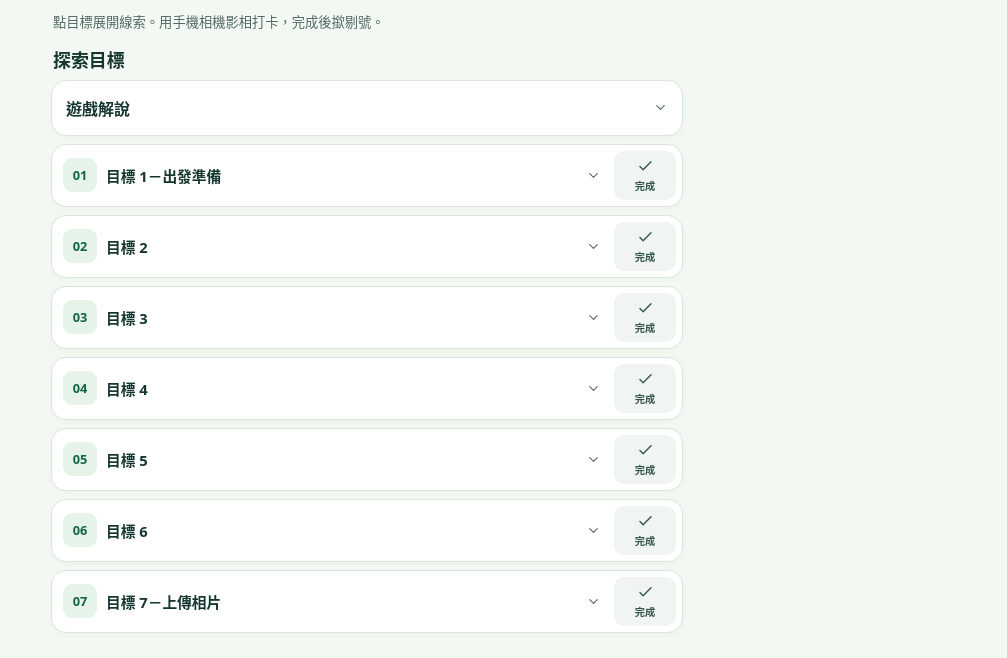
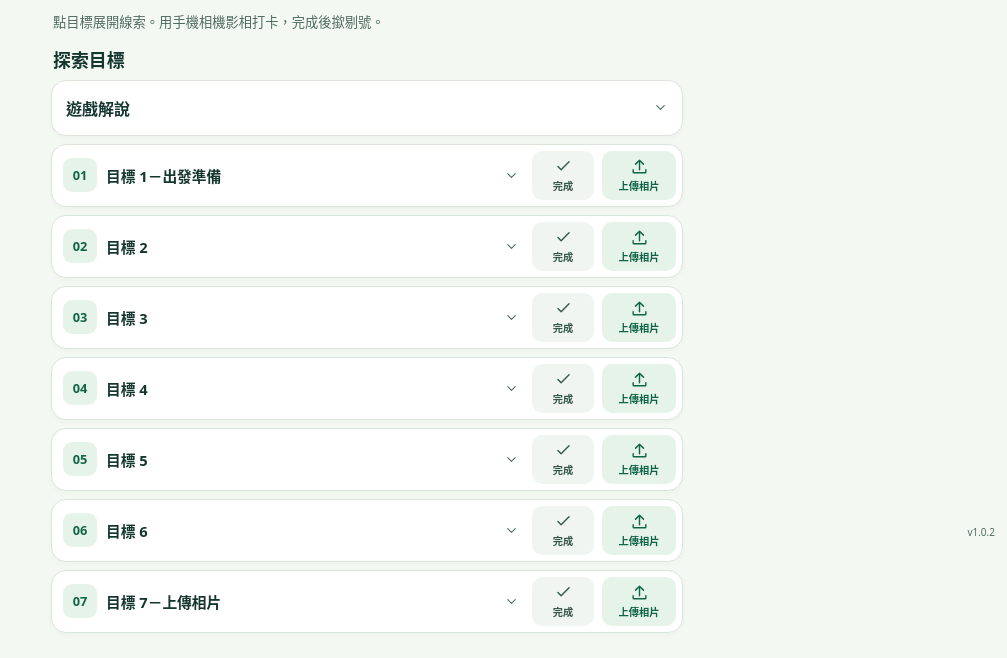
Before and after one commit to cokcok1/funday, a plain HTML site: page 1.html in a window 1280 px wide. Shown: the part 254-912 px from the top of the page, without its empty margins (273-1280 px from the left). Drawn offline with Linux system fonts and the light colour scheme.

Commit message:
Add files via upload

```diff
--- a/1.html
+++ b/1.html
@@ -34,7 +34,7 @@ h2{margin:0;font-size:1.12rem}
 .list{display:grid;gap:8px}
 .card{min-width:0;border:1px solid var(--line);border-radius:15px;background:var(--white);box-shadow:0 2px 5px #14382b08}
 .card.done{border-color:#a9d4b7}
-.row{display:grid;grid-template-columns:minmax(0,1fr) 54px;align-items:center;gap:6px;padding:6px}
+.row{display:grid;grid-template-columns:minmax(0,1fr) 54px 65px;align-items:center;gap:6px;padding:6px}
 .row button{border:0;border-radius:10px;min-height:49px;background:transparent}
 .row .toggle{display:flex;align-items:center;gap:9px;padding:4px 5px;text-align:left;width:100%;font-weight:750}
 .number{display:grid;place-items:center;min-width:34px;height:34px;border-radius:9px;background:var(--mint);color:var(--green);font-size:.8rem;font-weight:850;font-variant-numeric:tabular-nums}
@@ -42,6 +42,7 @@ h2{margin:0;font-size:1.12rem}
 .chevron{width:15px;height:15px;flex:none;color:var(--muted)}
 .toggle[aria-expanded=true] .chevron{transform:rotate(180deg)}
 .row .action{display:grid;justify-items:center;align-content:center;gap:2px;padding:3px 1px;background:#f1f5f1;color:#36594a;font-size:.64rem;font-weight:730;white-space:nowrap}
+.row .upload-link{min-height:49px;border-radius:10px;background:var(--mint);color:var(--green);text-decoration:none}
 .row .action .icon{width:19px;height:19px}
 .row .action[aria-pressed=true]{background:var(--green);color:#fff}
 .panel{border-top:1px solid var(--line);margin:0 11px;padding:12px 2px 13px;font-size:.94rem;line-height:1.72;overflow-wrap:anywhere}
@@ -56,7 +57,9 @@ h2{margin:0;font-size:1.12rem}
 .panel .dropbox-link{display:inline-flex;align-items:center;min-height:44px;margin-top:4px;padding:6px 12px;border-radius:9px;background:var(--green);color:white;text-decoration:none}
 .status{margin:0;color:var(--muted);font-size:.8rem}
 .banner{margin:12px 0 0;background:#e4f3e8;border:1px solid #b4dbc1;border-radius:12px;padding:11px 12px;font-weight:700;font-size:.9rem}
-@media(min-width:450px){.row{grid-template-columns:minmax(0,1fr) 62px;gap:8px}.hero{padding-inline:21px}.panel{padding-inline:7px}}
+@media(min-width:450px){.row{grid-template-columns:minmax(0,1fr) 62px 74px;gap:8px}.hero{padding-inline:21px}.panel{padding-inline:7px}}
+
+.build-version{position:fixed;right:calc(8px + env(safe-area-inset-right));bottom:calc(6px + env(safe-area-inset-bottom));z-index:2;padding:2px 4px;border-radius:4px;background:var(--paper);color:var(--muted);font-size:10px;line-height:1.2;font-variant-numeric:tabular-nums;pointer-events:none}
 </style>
 </head>
 <body>
@@ -94,7 +97,7 @@ h2{margin:0;font-size:1.12rem}
             <li><strong>搵地點</strong>｜先完成目標一嘅出發準備。目標二至六可以自由排序，同隊友一齊估地點，搵出最短路線。</li>
             <li><strong>影相打卡</strong>｜到達後，用手機嘅「相機」App 影一張打卡相。盡量影多啲相，記錄過程和所見的人和事。</li>
             <li><strong>標記完成</strong>｜影完相就撳剔號。連同最後嘅交相步驟都標記完成後，進度會顯示 <strong id="rules-progress"></strong>。</li>
-            <li><strong>交相</strong>｜由一位隊員跟「目標 7－上傳相片」嘅步驟，一次過提交全組嘅打卡相。</li>
+            <li><strong>交相</strong>｜每站影完相後，可以撳完成掣旁邊嘅「上傳相片」即時交相。目標 7 有詳細步驟，亦可以集中上傳。</li>
             <li><strong>交通安排</strong>
               <ul>
                 <li>C-Train</li>
@@ -115,6 +118,7 @@ h2{margin:0;font-size:1.12rem}
     <div class="row">
       <button class="toggle" type="button" aria-expanded="false"><span class="number" aria-hidden="true"></span><span class="row-title"></span><svg class="icon chevron" aria-hidden="true"><use href="#chevron"/></svg></button>
       <button class="action check" type="button" aria-pressed="false"><svg class="icon" aria-hidden="true"><use href="#check"/></svg><span>完成</span></button>
+      <a class="action upload-link" target="_blank" rel="noopener noreferrer"><svg class="icon" viewBox="0 0 24 24" aria-hidden="true"><path d="M12 16V4m-5 5 5-5 5 5M4 16v3a1 1 0 0 0 1 1h14a1 1 0 0 0 1-1v-3"/></svg><span>上傳相片</span></a>
     </div>
     <div class="panel" hidden>
       <div class="clue"></div>
@@ -162,10 +166,10 @@ const GAME = {
       id: 'submit-photos',
       title: '上傳相片',
       submission: [
-        '由攝影師或一位隊員準備好相關相片，包括出發前嘅全組合照和打卡相。',
+        '可以每站即時交相，亦可以由一位隊員集中提交全組合照同沿途相片。',
         '撳下面「開啟 Dropbox T1 收相頁」，再撳「新增檔案」（Add files）。',
         '喺「相片圖庫」或「相簿」揀相。如果相片之前下載咗，可以喺「檔案」揀返。',
-        '確認相片齊全。如畫面要求，填寫姓名同電郵*，再撳「上傳」（Upload）。(*Dropbox 會要求輸入名稱和電郵地址，電郵地址亂填就可以)',
+        '確認已揀好今次要上傳嘅相片。如畫面要求，填寫姓名同電郵*，再撳「上傳」（Upload）。(*Dropbox 會要求輸入名稱和電郵地址，電郵地址亂填就可以)',
         '等 Dropbox 顯示上傳成功，返到遊戲撳目標 7 旁邊嘅剔號。'
       ]
     }
@@ -253,6 +257,9 @@ function makeCard(target, index) {
   ui.panel.id = 'clue-' + target.id;
   ui.toggle.setAttribute('aria-controls', ui.panel.id);
   ui.check.setAttribute('aria-label', title + '完成');
+  const uploadLink = card.querySelector('.upload-link');
+  uploadLink.href = GAME.dropboxRequest;
+  uploadLink.setAttribute('aria-label', title + '上傳相片');
 
   for (const line of target.clue ?? []) {
     const paragraph = document.createElement('p');
@@ -308,5 +315,6 @@ async function init() {
 }
 init();
 </script>
+<small class="build-version" aria-label="版本 v1.0.2">v1.0.2</small>
 </body>
 </html>
```
